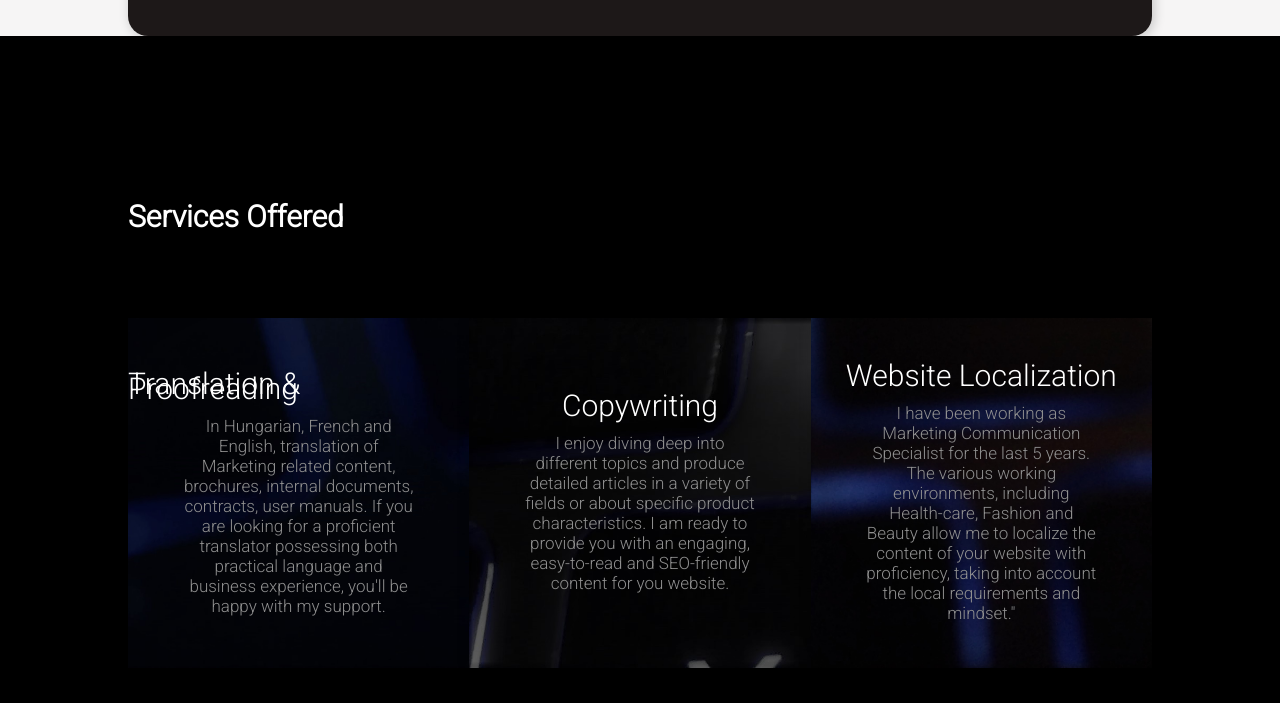
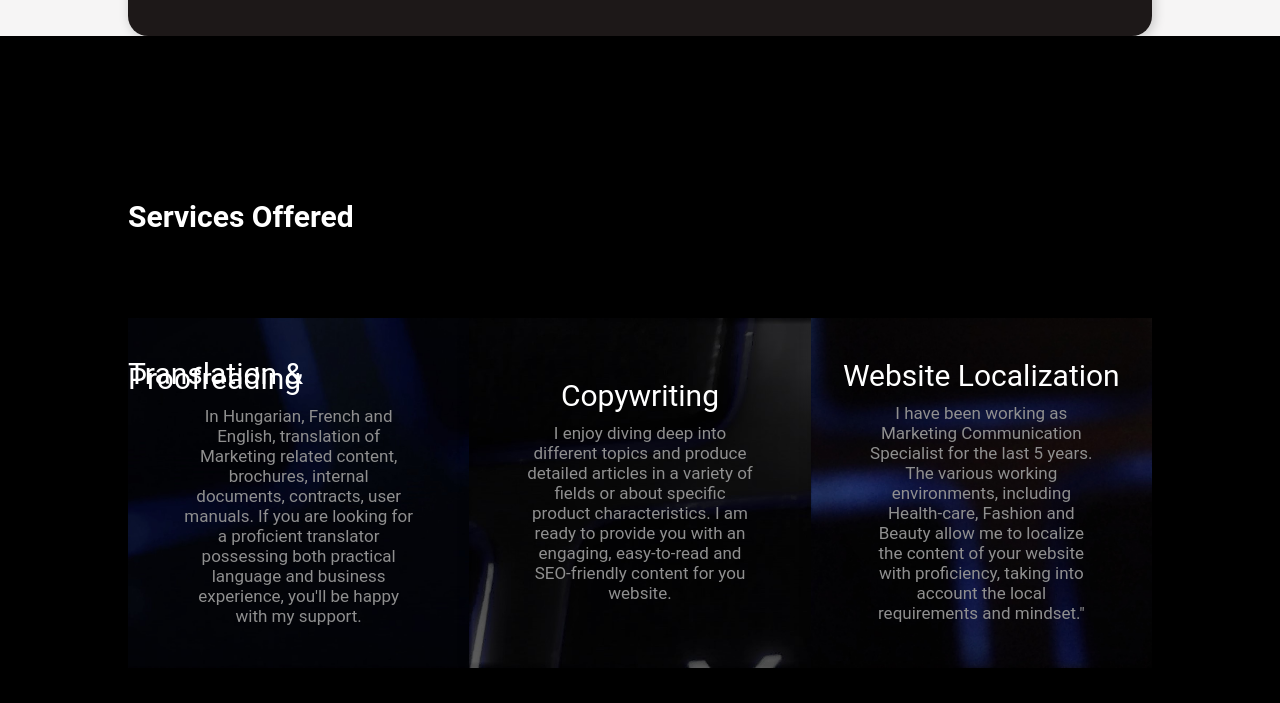
Before and after one commit to llagabr/website, a plain HTML site: page index.html in a window 1280 px wide. Shown: the part 1124-1827 px from the top of the page. Drawn offline with nearby package versions, Linux system fonts and the light colour scheme.

Commit message:
Update index.html

```diff
--- a/index.html
+++ b/index.html
@@ -3,7 +3,7 @@
 
 <head>
 <link rel="preconnect" href="https://fonts.gstatic.com">
-<link href="https://fonts.googleapis.com/css2?family=Roboto:wght@300&display=swap" rel="stylesheet">
+<link href="https://fonts.googleapis.com/css2?family=Nunito+Sans:wght@300&display=swap" rel="stylesheet">
    <link rel="stylesheet" href="styles.css">
     <script src="https://kit.fontawesome.com/c8e4d183c2.js" crossorigin="anonymous"></script>
 
```
